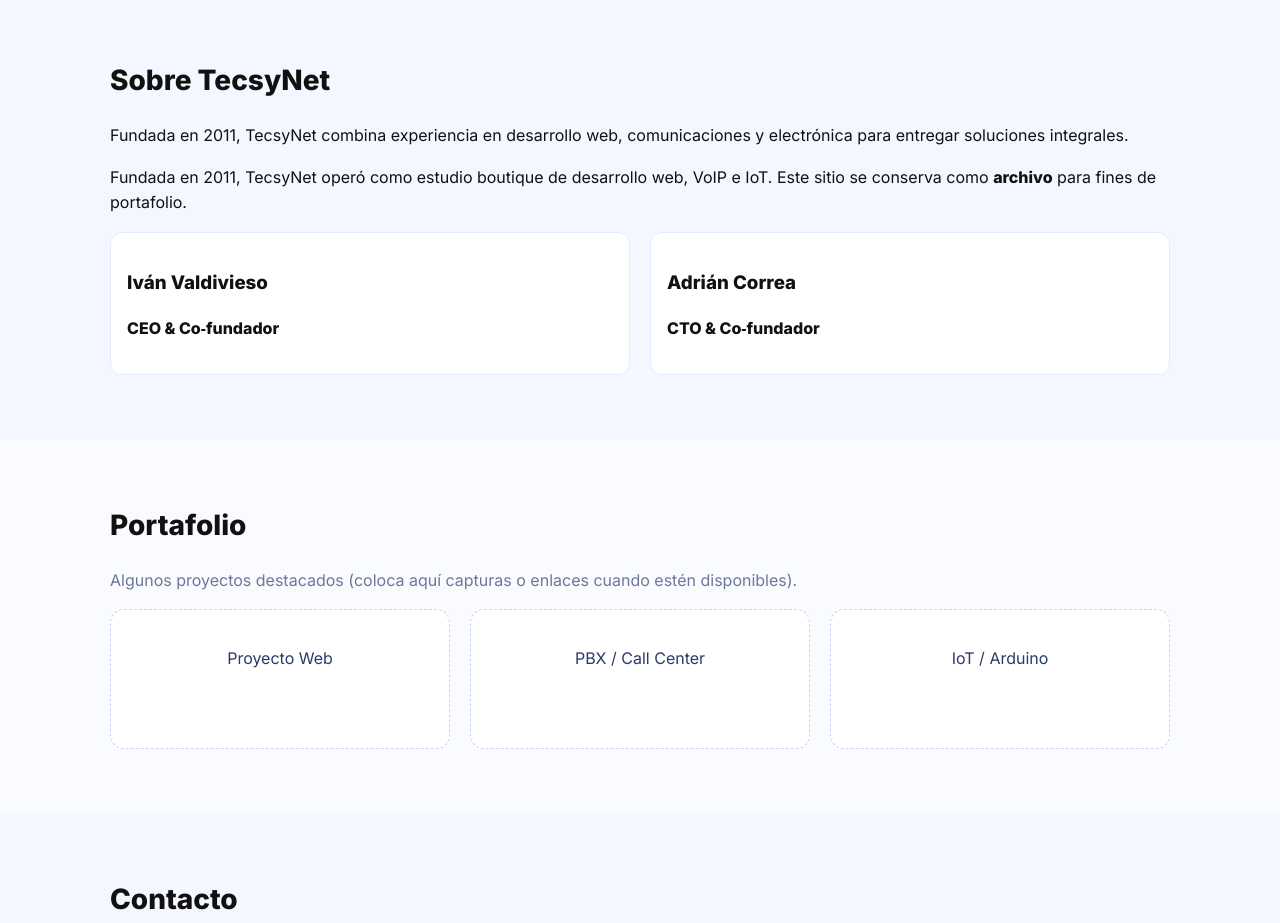
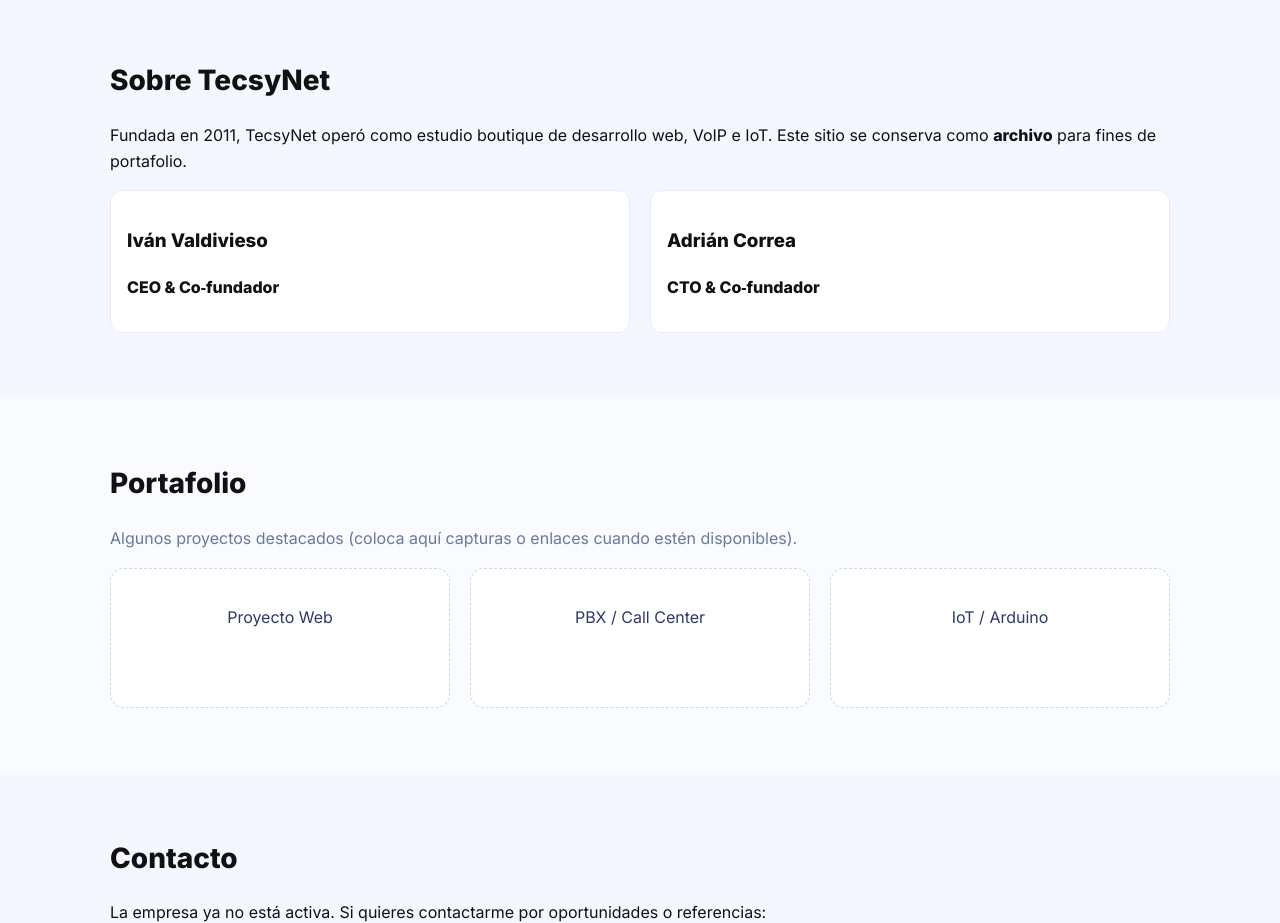
Before and after one commit to ivanosito/tecsynet, a plain HTML site: page index.html in a window 1280 px wide. Shown: the part 880-1803 px from the top of the page. Drawn offline with Linux system fonts and the light colour scheme.

Commit message:
Desactivando 002

```diff
--- a/index.html
+++ b/index.html
@@ -106,7 +106,6 @@
 <section id="nosotros" class="section alt">
   <div class="container">
     <h2>Sobre TecsyNet</h2>
-    <p>Fundada en 2011, TecsyNet combina experiencia en desarrollo web, comunicaciones y electrónica para entregar soluciones integrales.</p>
     <p>Fundada en 2011, TecsyNet operó como estudio boutique de desarrollo web, VoIP e IoT. Este sitio se conserva como <strong>archivo</strong> para fines de portafolio.</p>
     <div class="grid founders">
       <div class="founder">
```
